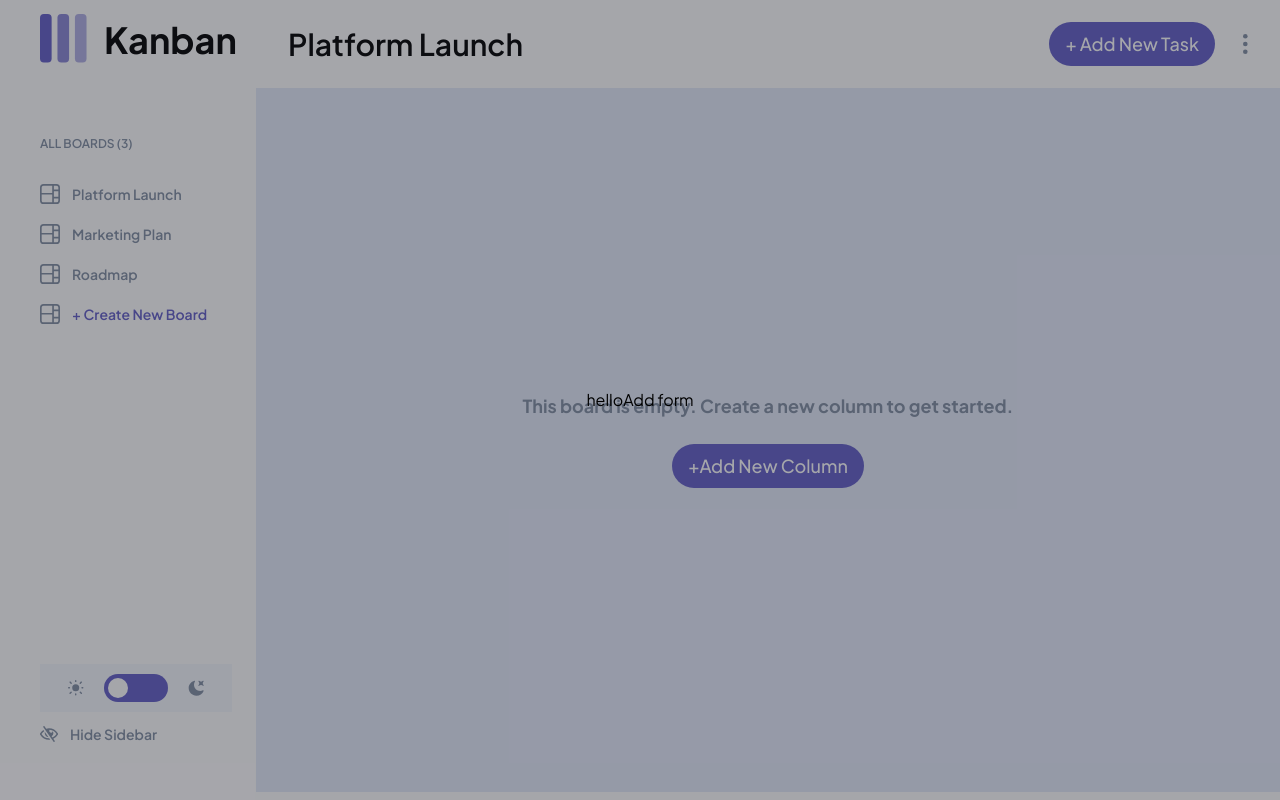
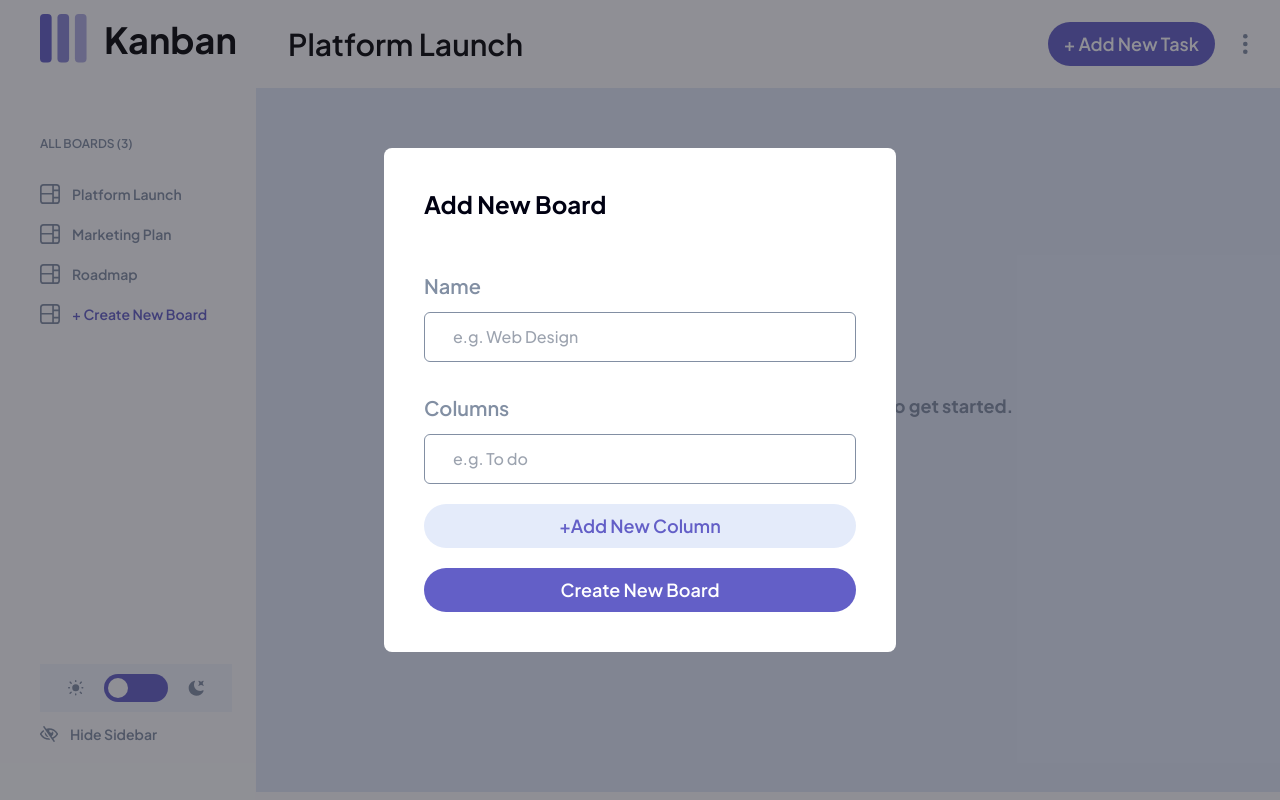
Before and after one commit to Eniola-Bakare/kanban-task-management-app, a React (Vite) app: page / in a window 1280 px wide. Both pictures are taken after a click on the element "+ Create New Board". Built offline with nearby package versions, Linux system fonts and the light colour scheme.

Commit message:
Add board structure and style set

```diff
--- a/src/Contexts/ContextApi.jsx
+++ b/src/Contexts/ContextApi.jsx
@@ -7,6 +7,8 @@ function BoardsContextProvider({ children }) {
   const [darkTheme, setDarkTheme] = useState(false);
   const [showSidebar, setShowSidebar] = useState(false);
   const [showBoardForm, setShowBoardForm] = useState(false);
+  const [boardName, setBoardName] = useState("");
+
   function handleDarkThemeChange() {
     setDarkTheme((prev) => !prev);
   }
@@ -23,6 +25,8 @@ function BoardsContextProvider({ children }) {
     <BoardsContext.Provider
       value={{
         boardsData,
+        boardName,
+        setBoardName,
         darkTheme,
         handleDarkThemeChange,
         showSidebar,
--- a/src/UIs/AddNewBoard.jsx
+++ b/src/UIs/AddNewBoard.jsx
@@ -1,7 +1,39 @@
 import { useBoardsContext } from "../Contexts/ContextApi";
+import Button from "./Button";
+import FormInput from "./FormInput";
 
 function AddNewBoard() {
-  return <div className="">Add form</div>;
+  const { boardName, setBoardName } = useBoardsContext();
+
+  return (
+    <div className="w-[40%] bg-white dark:bg-grey-light p-10 rounded-lg h-fit flex flex-col gap-5">
+      <p className="text-2xl font-bold text-black dark:text-white mb-8">
+        Add New Board
+      </p>
+      <FormInput />
+      <div
+        className="columns flex flex-col "
+        onClick={(e) => e.stopPropagation()}
+      >
+        <label
+          htmlFor="boardColumns"
+          className="mb-3 text-xl font-semibold text-grey-scale dark:text-white"
+        >
+          Columns
+        </label>
+        <input
+          id="boardColumns"
+          value={boardName}
+          onChange={(e) => setBoardName(e.target.value)}
+          type="text"
+          placeholder="e.g. To do"
+          className="w-full border border-grey-scale rounded-md indent-4 p-3 dark:bg-grey-light dark:text-grey-scale font-medium "
+        />
+      </div>
+      <Button width="full" btnType="secondary" name="+Add New Column" />
+      <Button width="full" name="Create New Board" />
+    </div>
+  );
 }
 
 export default AddNewBoard;
--- a/src/UIs/Button.jsx
+++ b/src/UIs/Button.jsx
@@ -1,20 +1,36 @@
-function Button({ name = "Button", btnType = "primary", size = "large" }) {
-  if (btnType === "primary" && size === "large") {
+function Button({
+  name = "Button",
+  btnType = "primary",
+  width = "min",
+  onClick,
+}) {
+  if (btnType === "primary") {
     return (
-      <button className="cursor-pointer bg-purple-primary text-white w-['164px'] h-['48px'] rounded-3xl px-4 py-2">
-        <span className="cursor-pointer text font-medium text-lg"> {name}</span>
+      <button
+        className={`cursor-pointer bg-purple-primary text-white w-${width} h-['48px'] rounded-3xl px-4 py-2`}
+        onClick={onClick}
+      >
+        <span className="cursor-pointer font-semibold text-lg"> {name}</span>
       </button>
     );
-  } else if (btnType === "primary" && size === "small") {
-    return <button className="cursor-pointer bg-purple-primary text-white">{name}</button>;
-  } else if (btnType === "secondary" && size === "large") {
-    return <button className="cursor-pointer bg-purple-primary/10 text-white">{name}</button>;
-  } else if (btnType === "secondary" && size === "small") {
-    return <button className="cursor-pointer bg-purple-primary/10 text-white">{name}</button>;
-  } else if (btnType === "danger" && size === "large") {
-    return <button className="cursor-pointer bg-danger-solid text-white">{name}</button>;
-  } else if (btnType === "danger" && size === "small") {
-    return <button className="cursor-pointer bg-purple-primary text-white">{name}</button>;
+  } else if (btnType === "secondary") {
+    return (
+      <button
+        className={`cursor-pointer bg-neutral text-purple-primary  w-${width} h-['48px'] rounded-3xl px-4 py-2`}
+        onClick={onClick}
+      >
+        <span className="cursor-pointer font-semibold text-lg"> {name}</span>
+      </button>
+    );
+  } else if (btnType === "danger") {
+    return (
+      <button
+        className={`cursor-pointer bg-danger-solid text-white`}
+        onClick={onClick}
+      >
+        <span className="cursor-pointer font-semibold text-lg"> {name}</span>
+      </button>
+    );
   }
 }
 
--- /dev/null
+++ b/src/UIs/FormInput.jsx
@@ -0,0 +1,28 @@
+import { useBoardsContext } from "../Contexts/ContextApi";
+
+function FormInput() {
+  const { boardName, setBoardName } = useBoardsContext();
+  return (
+    <div
+      className="form-input flex flex-col mb-3"
+      onClick={(e) => e.stopPropagation()}
+    >
+      <label
+        htmlFor="boardName"
+        className="mb-3 text-xl font-semibold text-grey-scale dark:text-white"
+      >
+        Name
+      </label>
+      <input
+        id="boardName"
+        value={boardName}
+        onChange={(e) => setBoardName(e.target.value)}
+        type="text"
+        placeholder="e.g. Web Design"
+        className="w-full border border-grey-scale rounded-md indent-4 p-3 dark:bg-grey-light dark:text-grey-scale font-medium "
+      />
+    </div>
+  );
+}
+
+export default FormInput;
--- a/src/UIs/Header.jsx
+++ b/src/UIs/Header.jsx
@@ -14,7 +14,7 @@ function Header() {
         </p>
 
         <div className="header-extra flex items-center justify-between gap-7">
-          <Button name="+ Add New Task" />
+          <Button name="+ Add New Task" width="['164px']" />
           <img src="./icon-vertical-ellipsis.svg" className="cursor-pointer" />
         </div>
       </div>
--- a/src/UIs/Overlay.jsx
+++ b/src/UIs/Overlay.jsx
@@ -1,7 +1,12 @@
+import { useBoardsContext } from "../Contexts/ContextApi";
+
 function Overlay({ children }) {
+  const { setShowBoardForm } = useBoardsContext();
   return (
-    <div className="absolute bg-black-light/40 bottom-0 top-0 left-0 right-0 flex justify-center items-center">
-      hello
+    <div
+      className="absolute bg-black-light/50 bottom-0 top-0 left-0 right-0 flex justify-center items-center"
+      onClick={() => setShowBoardForm(false)}
+    >
       {children}
     </div>
   );
```
